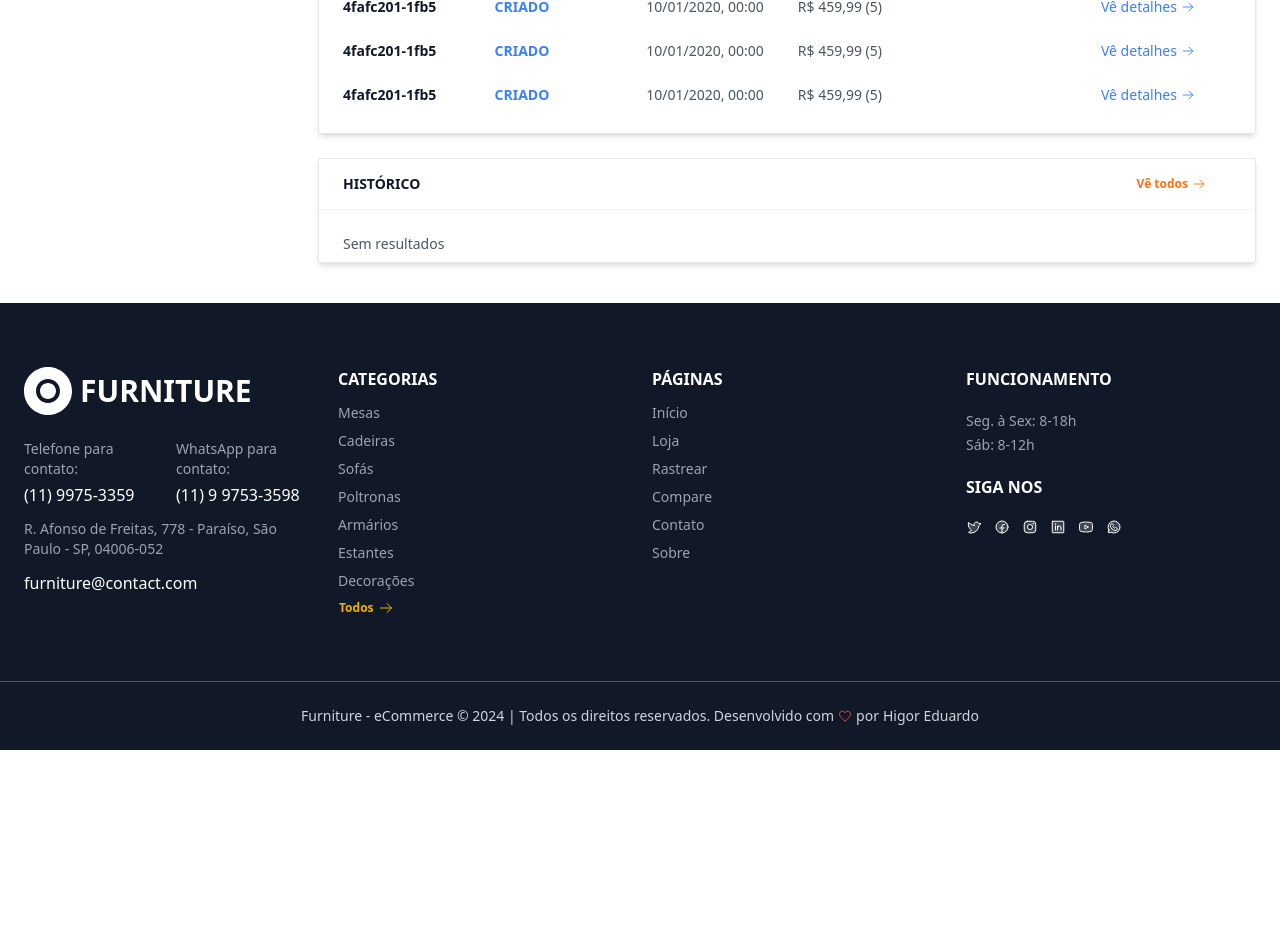
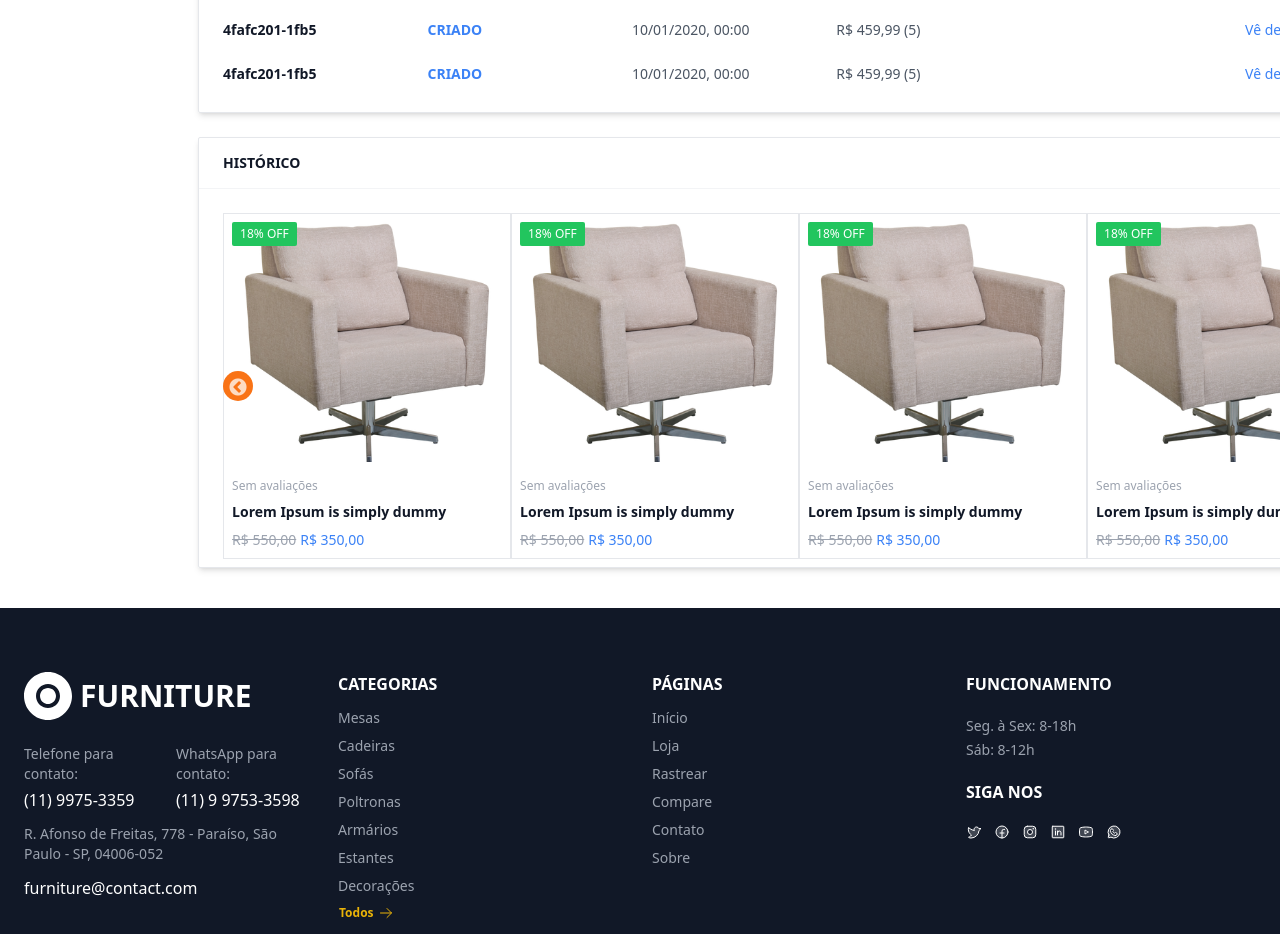
Before and after one commit to bhigoreduardo/mern-application, a React (Vite) app in the folder web/: page /conta in a window 1280 px wide. Shown: the part 1080-2014 px from the top of the page. Before the commit the page ends 1830 px from the top, so only its background shows below. Built offline with nearby package versions, Linux system fonts and the light colour scheme.

Commit message:
:art: Feat: Create dashboard page

```diff
--- a/web/src/app/pages/dashboard/index.jsx
+++ b/web/src/app/pages/dashboard/index.jsx
@@ -1,19 +1,46 @@
 import { Link, useNavigate } from 'react-router-dom'
 import { ArrowRight } from 'phosphor-react'
 
-import { customer, order } from '../../../utils/mocks/public'
+import { customer, order, product } from '../../../utils/mocks/public'
 import { latested, orderColumns } from '../../../utils/contants/public'
+import { BadgeEnum } from '../../../types/public/enum-type'
 import ProfileCard from '../../components/ui/cards/profile-card'
 import AddressCard from '../../components/ui/cards/address-card'
 import LatestedCard from '../../components/ui/cards/latested-card'
 import TableData from '../../components/ui/table/data'
 import Button from '../../components/ui/buttons/button'
 import Heading from '../../components/ui/common/heading'
+import Carousel from '../../components/ui/carousel'
+import ProductCard from '../../components/ui/cards/product-card'
 
 export default function Dashboard() {
   const navigate = useNavigate()
   const user = customer
   const orders = new Array(10).fill(order)
+  const history = new Array(10).fill(product)
+  const responsive = [
+    {
+      breakpoint: 1280,
+      settings: {
+        slidesToShow: 3,
+        slidesToScroll: 1,
+      },
+    },
+    {
+      breakpoint: 800,
+      settings: {
+        slidesToShow: 2,
+        slidesToScroll: 1,
+      },
+    },
+    {
+      breakpoint: 480,
+      settings: {
+        slidesToShow: 1,
+        slidesToScroll: 1,
+      },
+    },
+  ]
 
   return (
     <section className="flex-grow flex flex-col gap-6">
@@ -73,7 +100,7 @@
         data={orders}
       />
       {/* HISTORY */}
-      <div className="flex flex-col gap-6 border border-100 rounded-sm shadow-md py-2">
+      <div className="flex flex-col gap-6 border border-100 rounded-sm shadow-md py-2 overflow-x-auto">
         <Heading
           title="Histórico"
           btn={
@@ -86,9 +113,29 @@
             </Button>
           }
         />
-        <span className="text-sm text-gray-600 text-left px-6">
-          Sem resultados
-        </span>
+        {history.length > 0 ? (
+          <div className="w-[1200px] px-6 mx-auto">
+            <Carousel autoplay slidesToShow={4} responsive={responsive}>
+              {() =>
+                history.map((item, i) => (
+                  <ProductCard
+                    key={i}
+                    badge={BadgeEnum.Offer}
+                    badgeValue="18"
+                    cover={item?.productData?.media?.cover}
+                    backCover={item?.productData?.media?.backCover}
+                    name={item.name}
+                    rangePrice={item.rangePrice}
+                  />
+                ))
+              }
+            </Carousel>
+          </div>
+        ) : (
+          <span className="text-sm text-gray-600 text-left px-6">
+            Sem resultados
+          </span>
+        )}
       </div>
     </section>
   )
```
Also changed, not shown: 1 other file (tests, documents, lock files or other folders).
